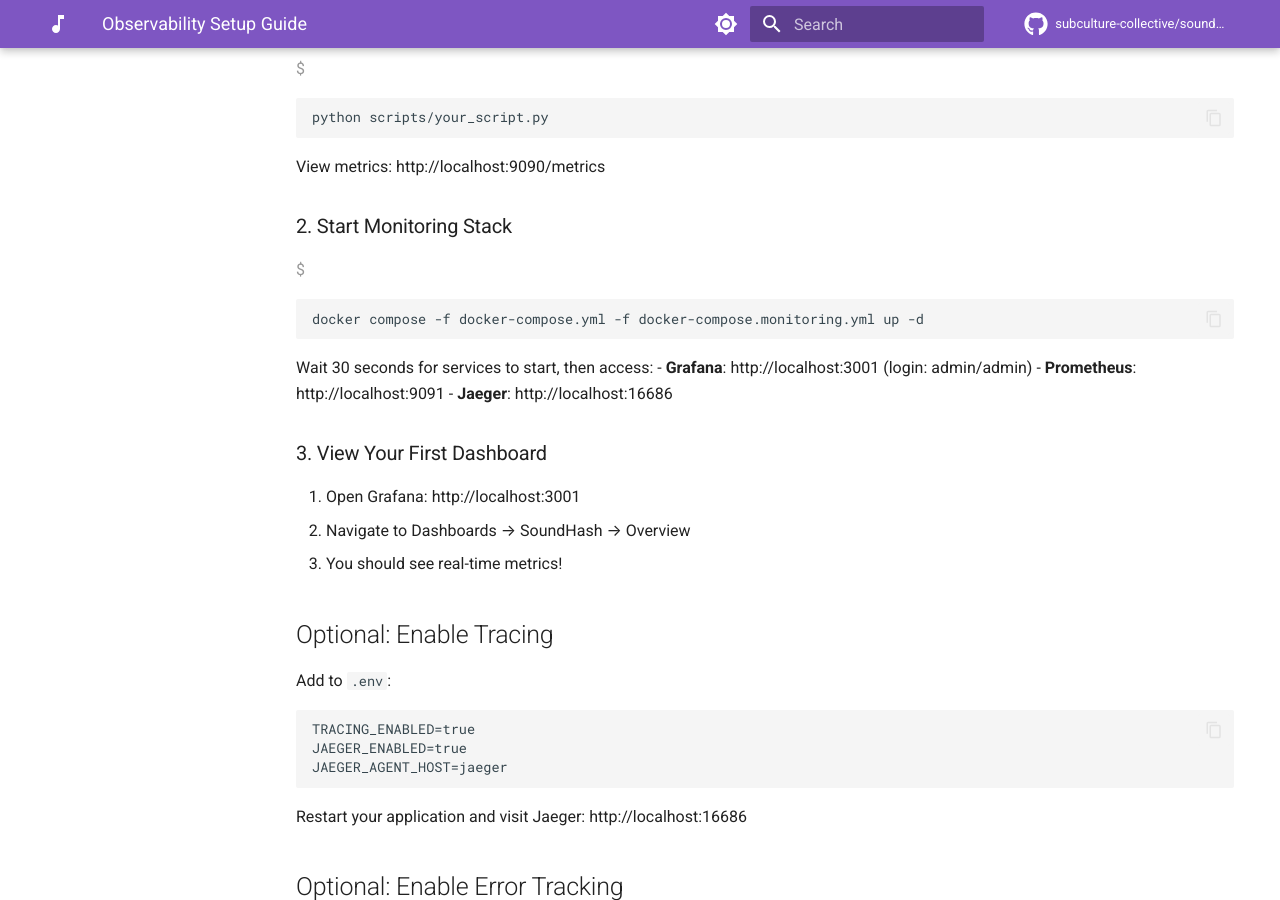
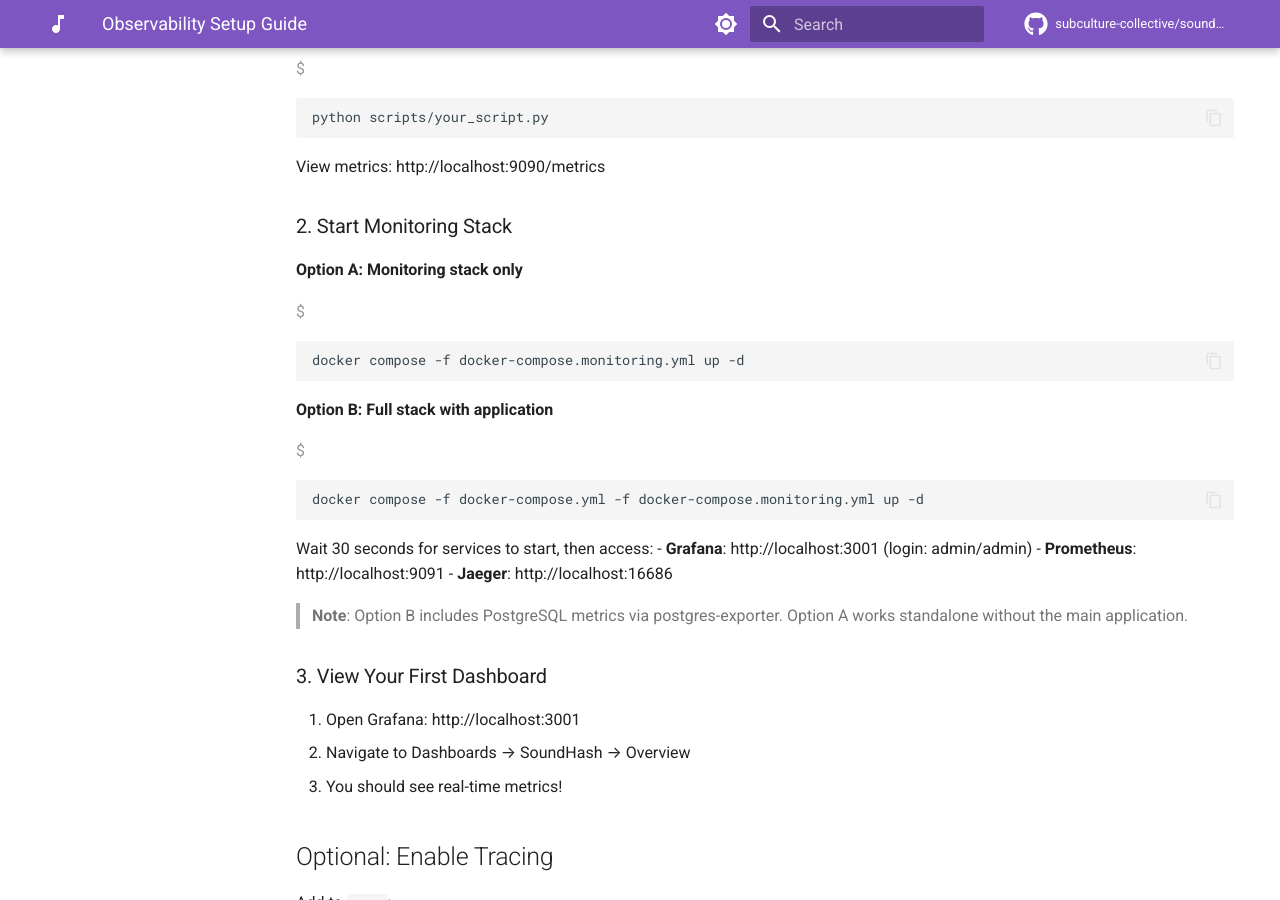
Before and after one commit to subculture-collective/soundhash, an MkDocs documentation site: the page built from docs/OBSERVABILITY_SETUP.md, in a window 1280 px wide and 900 px high, scrolled down 676 px. Built offline with MkDocs 1.6.1 and Material for MkDocs 9.7.7, drawn with Linux system fonts in a browser that asks for light colours; comment, search, counter and statistics services are not loaded; the version menu is left out.

Commit message:
Fix docker-compose.monitoring.yml to work standalone
Co-authored-by: onnwee <211922112+onnwee@users.noreply.github.com>

````diff
--- a/docker-compose.monitoring.yml
+++ b/docker-compose.monitoring.yml
@@ -139,6 +139,8 @@ services:
     restart: unless-stopped
 
   # Postgres Exporter - Database metrics
+  # Note: This service connects to the 'db' service from docker-compose.yml
+  # It will only work when both compose files are used together
   postgres-exporter:
     image: prometheuscommunity/postgres-exporter:v0.15.0
     container_name: soundhash-postgres-exporter
@@ -148,9 +150,9 @@ services:
       - "9187:9187"
     networks:
       - soundhash-network
-    depends_on:
-      - db
     restart: unless-stopped
+    profiles:
+      - with-app
 
   # AlertManager - Alert routing and grouping (optional)
   alertmanager:
--- a/docs/OBSERVABILITY_SETUP.md
+++ b/docs/OBSERVABILITY_SETUP.md
@@ -28,6 +28,12 @@ View metrics: http://localhost:9090/metrics
 
 ### 2. Start Monitoring Stack
 
+**Option A: Monitoring stack only**
+```bash
+docker compose -f docker-compose.monitoring.yml up -d
+```
+
+**Option B: Full stack with application**
 ```bash
 docker compose -f docker-compose.yml -f docker-compose.monitoring.yml up -d
 ```
@@ -36,6 +42,8 @@ Wait 30 seconds for services to start, then access:
 - **Grafana**: http://localhost:3001 (login: admin/admin)
 - **Prometheus**: http://localhost:9091
 - **Jaeger**: http://localhost:16686
+
+> **Note**: Option B includes PostgreSQL metrics via postgres-exporter. Option A works standalone without the main application.
 
 ### 3. View Your First Dashboard
 
````
Also changed, not shown: docs/MONITORING.md (+9 -0 lines), monitoring/README.md (+6 -0 lines).
